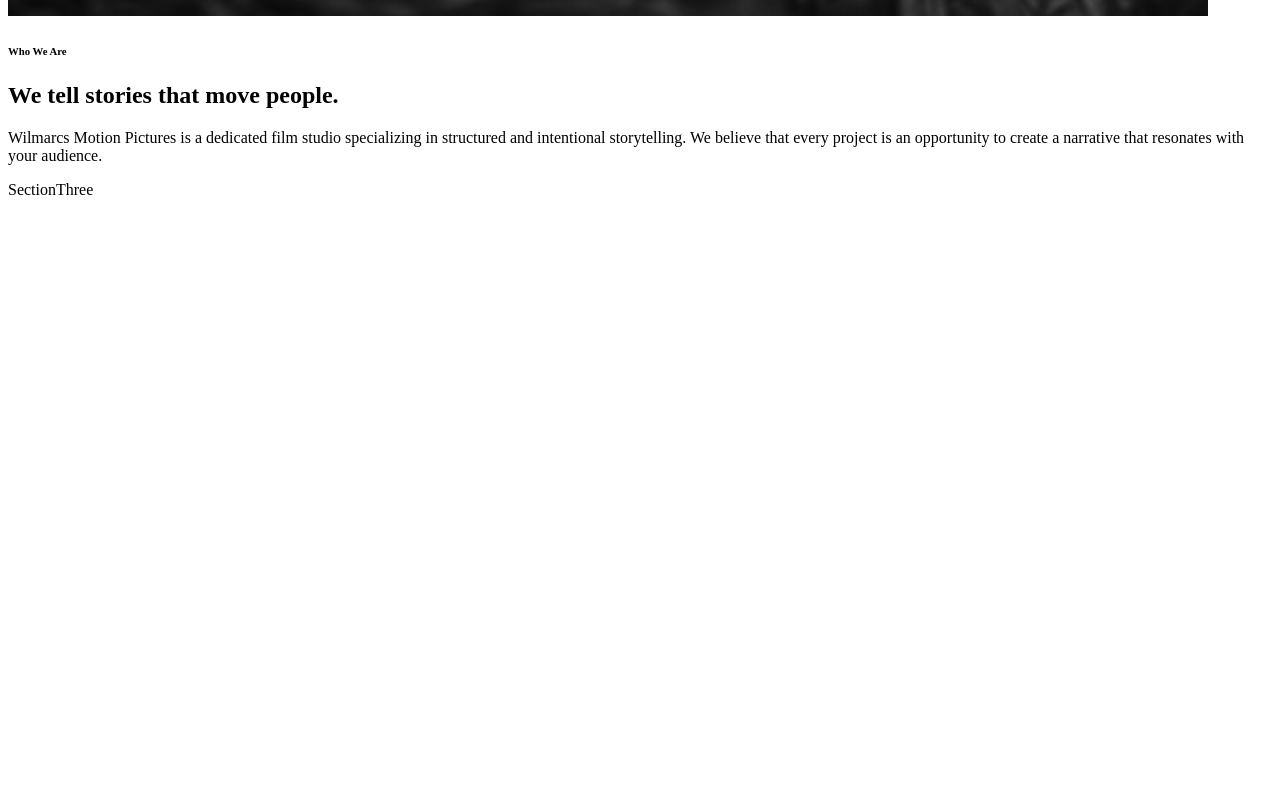
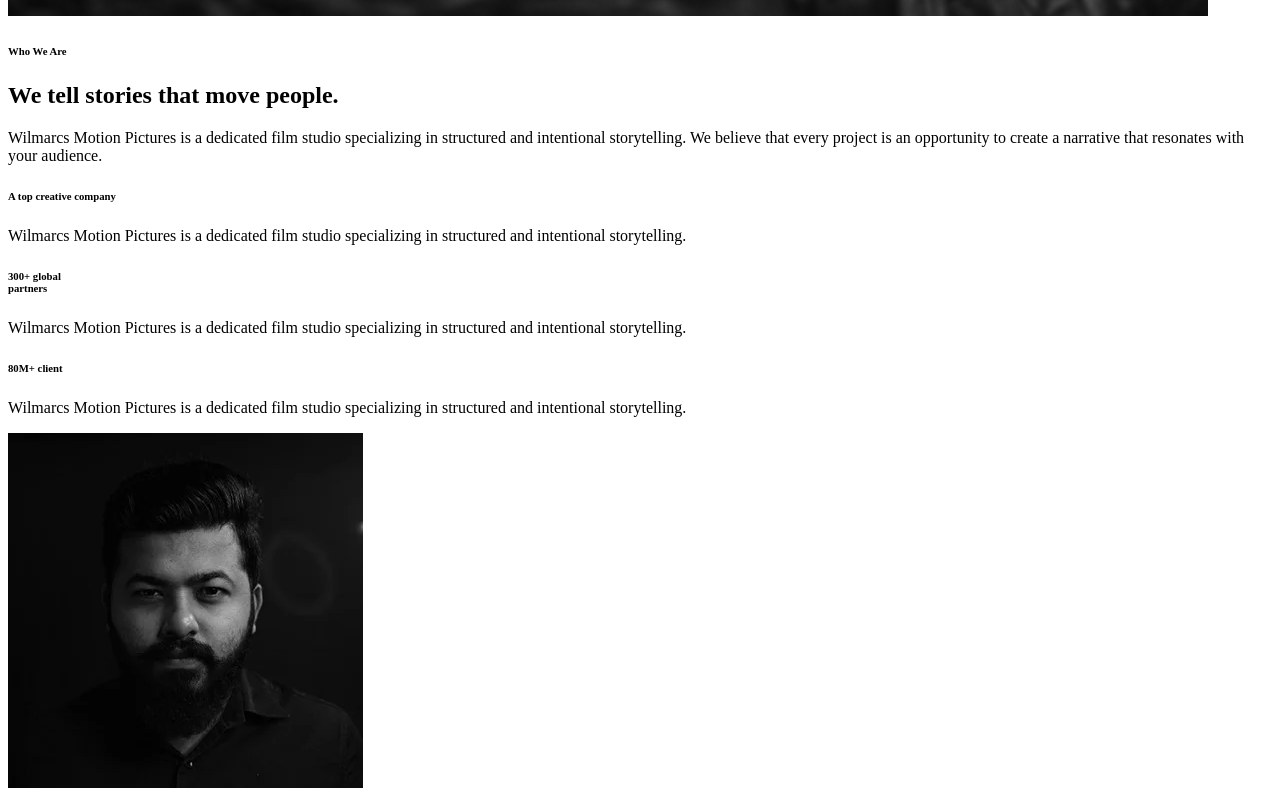
Before and after one commit to marketbytes-devops/wilmarcs-sydney-website, a Next.js app: page /about-us/page in a window 1280 px wide. Shown: the part 860-1660 px from the top of the page. Before the commit the page ends 1067 px from the top, so only its background shows below. Built offline with nearby package versions, Linux system fonts and the light colour scheme.

Commit message:
about page: page.js updated

```diff
--- a/src/pages/about-us/Ui/SectionThree.jsx
+++ b/src/pages/about-us/Ui/SectionThree.jsx
@@ -1,10 +1,19 @@
 import React from 'react'
+import Image from 'next/image';
+import kevin from './../../../assets/images/about/kevin.png'
 
 const SectionThree = () => {
   return (
-    <div className='container'>
-        SectionThree
-    </div>
+    <>
+    <section className='container'>
+        <div className='flex flex-col lg:flex-row'>
+          <div className='w-full'>
+            <Image src={kevin} />
+          </div>
+          <div className='w-full'></div>
+        </div>
+    </section>
+    </>
   )
 }
 
--- a/src/pages/about-us/Ui/SectionTwo.jsx
+++ b/src/pages/about-us/Ui/SectionTwo.jsx
@@ -5,26 +5,70 @@
 const SectionTwo = () => {
   return (
     <section className="container mx-auto">
+
       <div className="flex flex-col lg:flex-row gap-8 lg:gap-20">
         {/* Left: Dot + Who We Are – centered vertically only on desktop */}
-        <div className="flex items-center gap-4 lg:h-full">
+        <div className="flex items-center lg:justify-start justify-center gap-2 lg:gap-4 lg:h-full">
           <div className="w-5 h-5 bg-indigo-600 rounded-full flex-shrink-0"></div>
-          <h6 className="text-2xl font-semibold text-gray-900 whitespace-nowrap">
+          <h6 className="font-semibold text-gray-900 whitespace-nowrap">
             Who We Are
           </h6>
         </div>
 
         {/* Right: Heading + Paragraph */}
         <div className="flex flex-col justify-center lg:justify-start">
-          <h2 className="text-4xl lg:text-5xl xl:text-6xl font-bold text-gray-900 leading-tight">
+          <h2 className="font-bold text-gray-900 leading-tight text-center lg:text-left">
             We tell stories that move people.
           </h2>
-          <p className="mt-6 text-lg text-gray-600 max-w-4xl leading-relaxed">
+          <p className="mt-2 lg:mt-6 text-gray-600 max-w-4xl leading-relaxed text-center lg:text-left">
             Wilmarcs Motion Pictures is a dedicated film studio specializing in structured and intentional storytelling. We believe that every project is an opportunity to create a narrative that resonates with your audience.
           </p>
         </div>
       </div>
 
+       <div className="mt-2 w-full flex flex-col lg:flex-row">
+        <div className='lg:w-[22%] w-0'></div>
+        <div className="lg:w-[78%] w-full grid grid-cols-1 sm:grid-cols-3 gap-6 lg:gap-0 text-left">
+          {/* Stat 1 */}
+          <div className="relative px-6 lg:px-4">
+             <div className="absolute -left-1 top-1 w-5 h-5 bg-[#8D8D8D] rounded-full"></div>
+            <div className="absolute left-1.5 top-4 bottom-0 w-0.5 bg-[#8D8D8D] "></div>
+
+            <h6 className=" font-bold text-gray-900 mt-4">
+              A top creative company
+            </h6>
+            <p className="mt-10 lg:mt-20 py-2 lg:py-5 text-gray-600 leading-relaxed">
+              Wilmarcs Motion Pictures is a dedicated film studio specializing in structured and intentional storytelling.
+            </p>
+          </div>
+
+          {/* Stat 2 */}
+          <div className="relative px-6 lg:px-4">
+           <div className="absolute -left-1 top-1 w-5 h-5 bg-[#8D8D8D] rounded-full"></div>
+            <div className="absolute left-1.5 top-4 bottom-0 w-0.5 bg-[#8D8D8D] "></div>
+
+            <h6 className="font-extrabold text-gray-900 mt-4">
+              300+ global<br/> partners
+            </h6>
+            <p className="mt-10 lg:mt-20 py-2 lg:py-5  text-base text-gray-600">
+              Wilmarcs Motion Pictures is a dedicated film studio specializing in structured and intentional storytelling.
+            </p>
+          </div>
+
+          {/* Stat 3 */}
+          <div className="relative px-6 lg:px-4">
+            <div className="absolute -left-1 top-1 w-5 h-5 bg-[#8D8D8D] rounded-full"></div>
+            <div className="absolute left-1.5 top-4 bottom-0 w-0.5 bg-[#8D8D8D]"></div>
+
+            <h6 className="font-bold text-gray-900 mt-4">
+              80M+ client
+            </h6>
+            <p className="mt-10 lg:mt-24 py-4 lg:py-8 text-gray-600 leading-relaxed">
+              Wilmarcs Motion Pictures is a dedicated film studio specializing in structured and intentional storytelling.
+            </p>
+          </div>
+        </div>
+      </div>
 
     </section>
   );
--- a/src/pages/about-us/page.js
+++ b/src/pages/about-us/page.js
@@ -48,13 +48,13 @@
       <div
         ref={boxRef}
         className="fixed top-56 left-1/2 -translate-x-1/2
-                   w-20 h-20 bg-orange-500 rounded-xl z-50"
+                   w-20 h-20 bg-orange-500 rounded-xl z-50 pointer-events-none"
       />
 
       {/* SCROLL AREA */}
       <div
         ref={sectionRef}
-        className="relative h-[300vh] overflow-hidden "
+        className="relative h-auto overflow-y-hidden"
       >
         <div className="  ">
           <HeroSection/>
--- a/src/pages/home/Ui/HeroSection.jsx
+++ b/src/pages/home/Ui/HeroSection.jsx
@@ -97,6 +97,7 @@
     { id: 1, video: "/videos/home/slider1.mp4" },
     { id: 2, video: "/videos/home/slider2.mp4" },
     { id: 3, video: "/videos/home/slider1.mp4" },
+    { id: 4, video: "/videos/home/slider2.mp4" },
   ];
 
   const headingTransform = `translateY(${-scrollProgress * 20}px)`;
@@ -201,7 +202,7 @@
       {/* DESKTOP */}
       <section
         ref={sectionRef}
-        className="hidden md:block relative overflow-hidden bg-black min-h-screen mt-14"
+        className="hidden md:block relative overflow-hidden bg-black min-h-screen mt-10 rounded-3xl"
         style={{
           marginLeft: sectionMargin,
           marginRight: sectionMargin,
@@ -228,7 +229,7 @@
 
           {/* VERTICAL SLIDER */}
           <div
-            className="absolute inset-0 flex justify-end"
+            className="absolute inset-0 flex justify-end mt-28"
             style={{
               opacity: sliderOpacity,
               transform: sliderTransform,
```
Also changed, not shown: src/components/Layout/Navbar.jsx (+48 -17 lines), src/app/globals.css (line endings or trailing spaces), src/assets/images/about/kevin.png (added).
